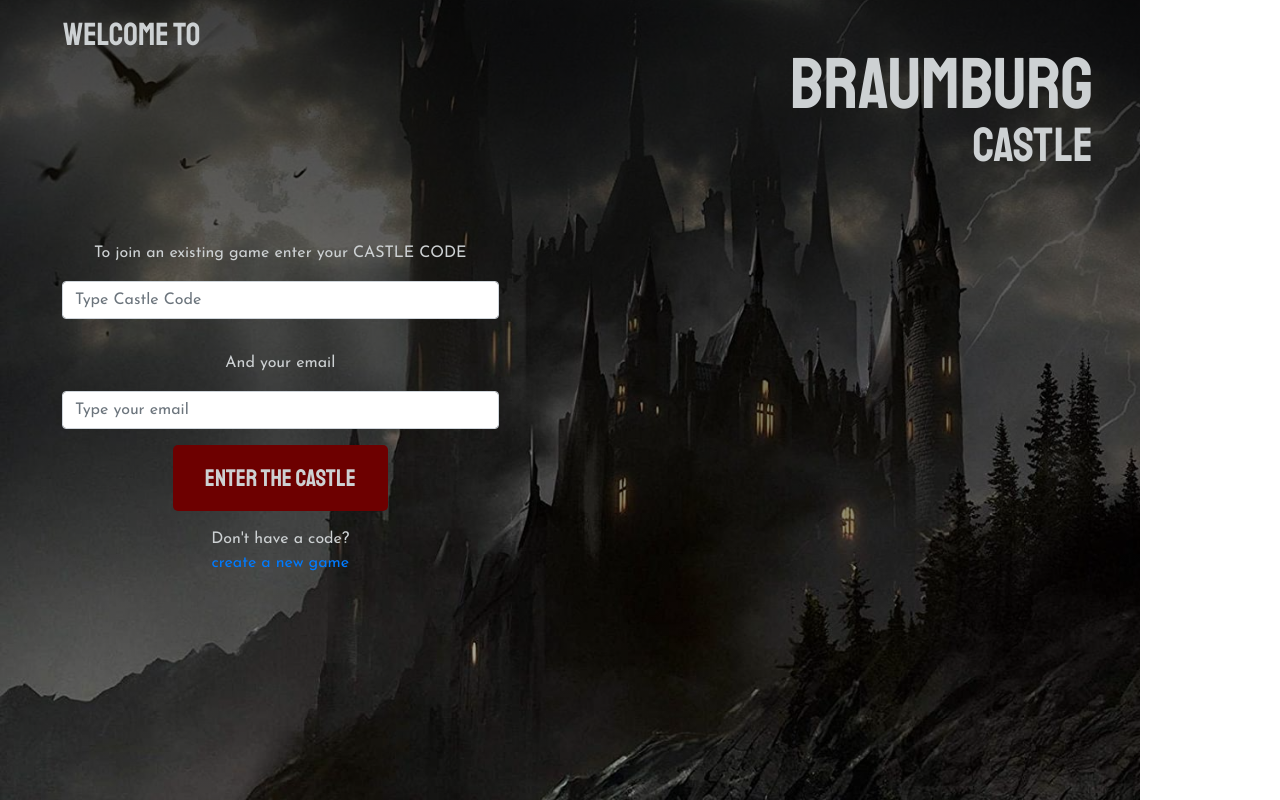
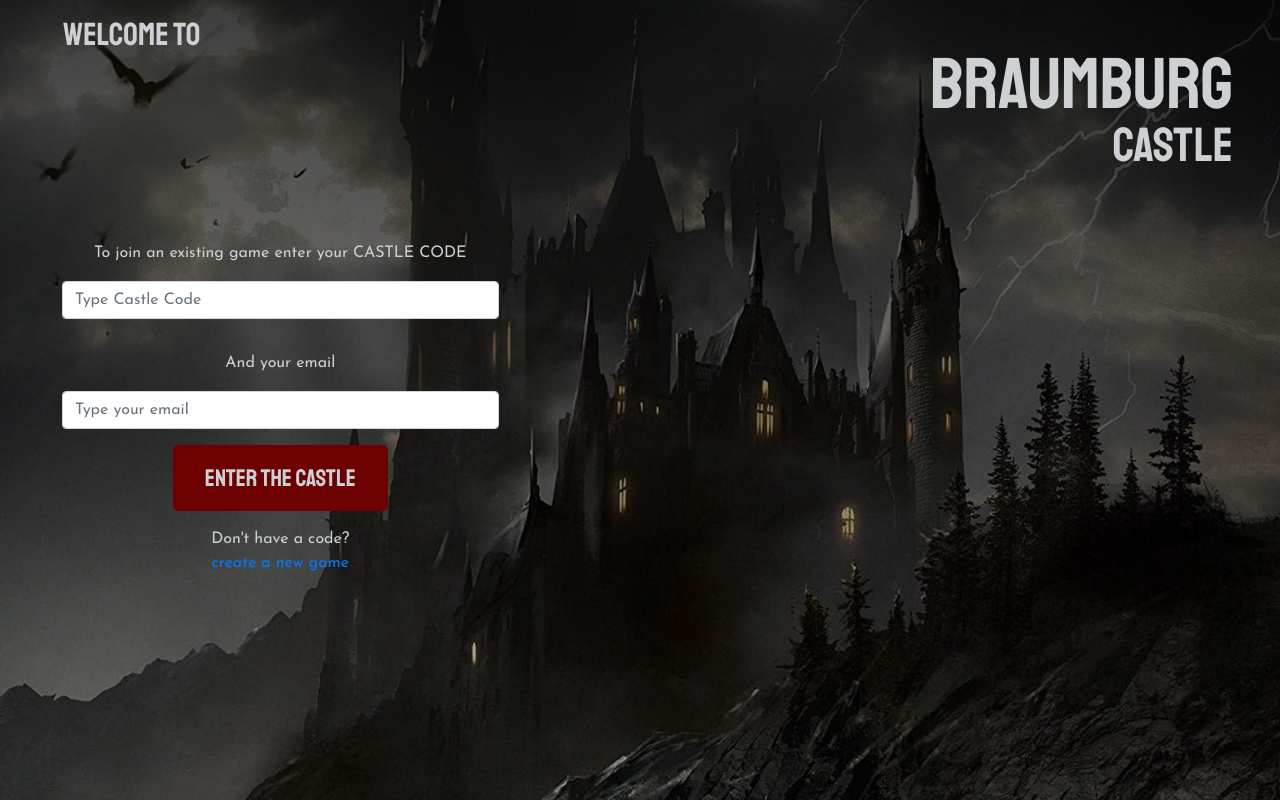
Before and after one commit to food-always-food/braumburg, a Flask app: page / in a window 1280 px wide. Run offline with Flask 2, Linux system fonts and the light colour scheme; some libraries are stand-ins or nearby versions.

Commit message:
Correct full width issue on pages
Sill to do other non logged in screens that don't extend base.html

```diff
--- a/app/static/css/main.css
+++ b/app/static/css/main.css
@@ -1,13 +1,14 @@
 @import url('https://fonts.googleapis.com/css2?family=Staatliches&display=swap');
 @import url('https://fonts.googleapis.com/css2?family=Josefin+Sans&display=swap');
 
-div.container {
+div.braumburgBox {
     background-position: center center;
     background-size: cover;
     background-repeat: no-repeat;
     background-attachment: fixed;
     position: fixed;
     overflow-y: scroll;
+    width: 100%;
 }
 
 .full-height {
--- a/app/templates/welcome.html
+++ b/app/templates/welcome.html
@@ -21,7 +21,7 @@
 
     <!-- <p id="error" class="modal">The game has not been found</p>
       <a href="#error" rel="modal:open">Login</a> -->
-    <div class="container full-height"
+    <div class="container-fluid braumburgBox full-height"
         style="background-image:linear-gradient(rgba(0, 0, 0, 0.75), rgba(0, 0, 0, 0.25)),url('static/img/{{ page.background }}')">
         <div class="row">
             <div class="col-md margin">
```
Also changed, not shown: app/templates/base.html (+5 -4 lines).
